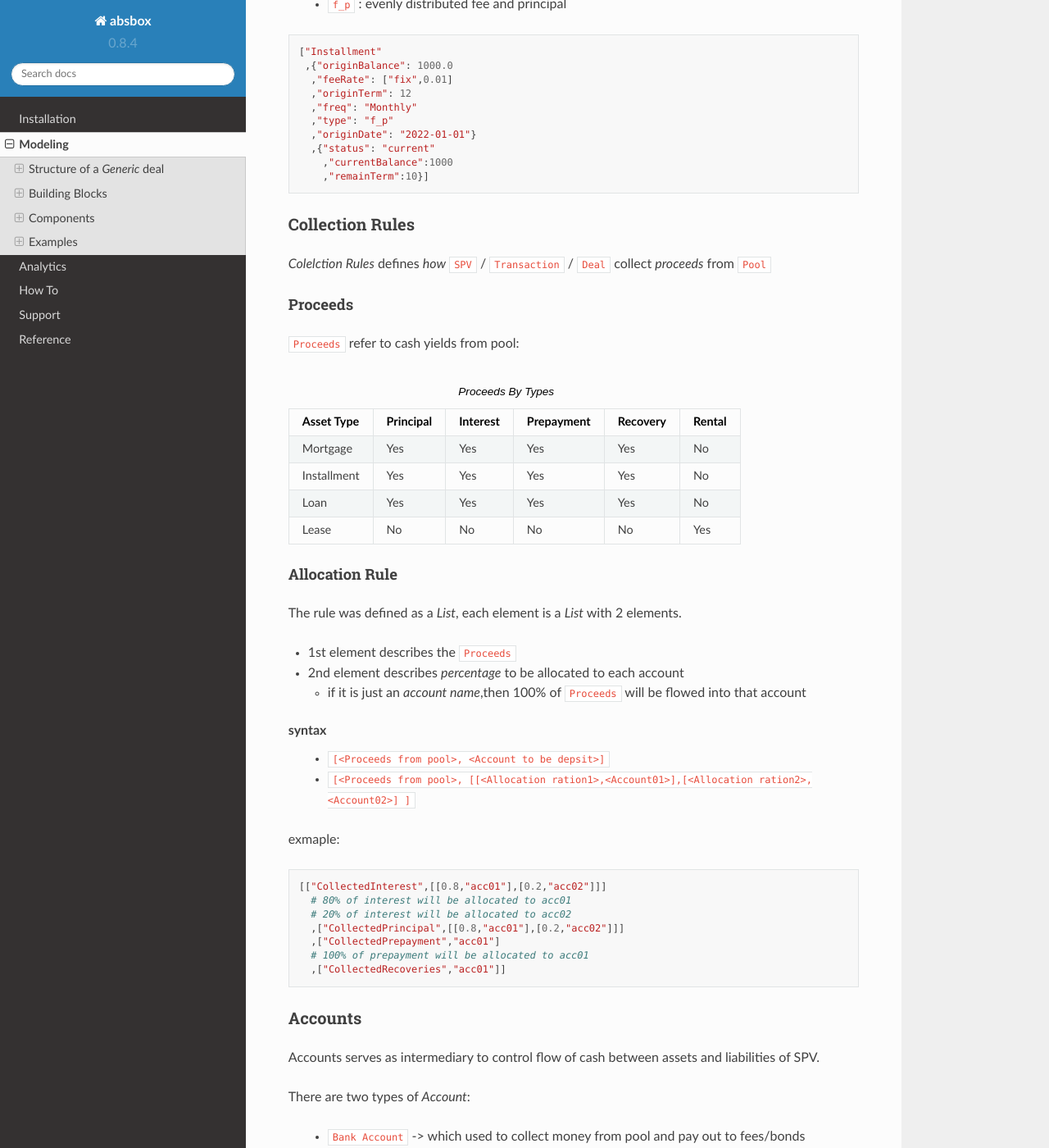
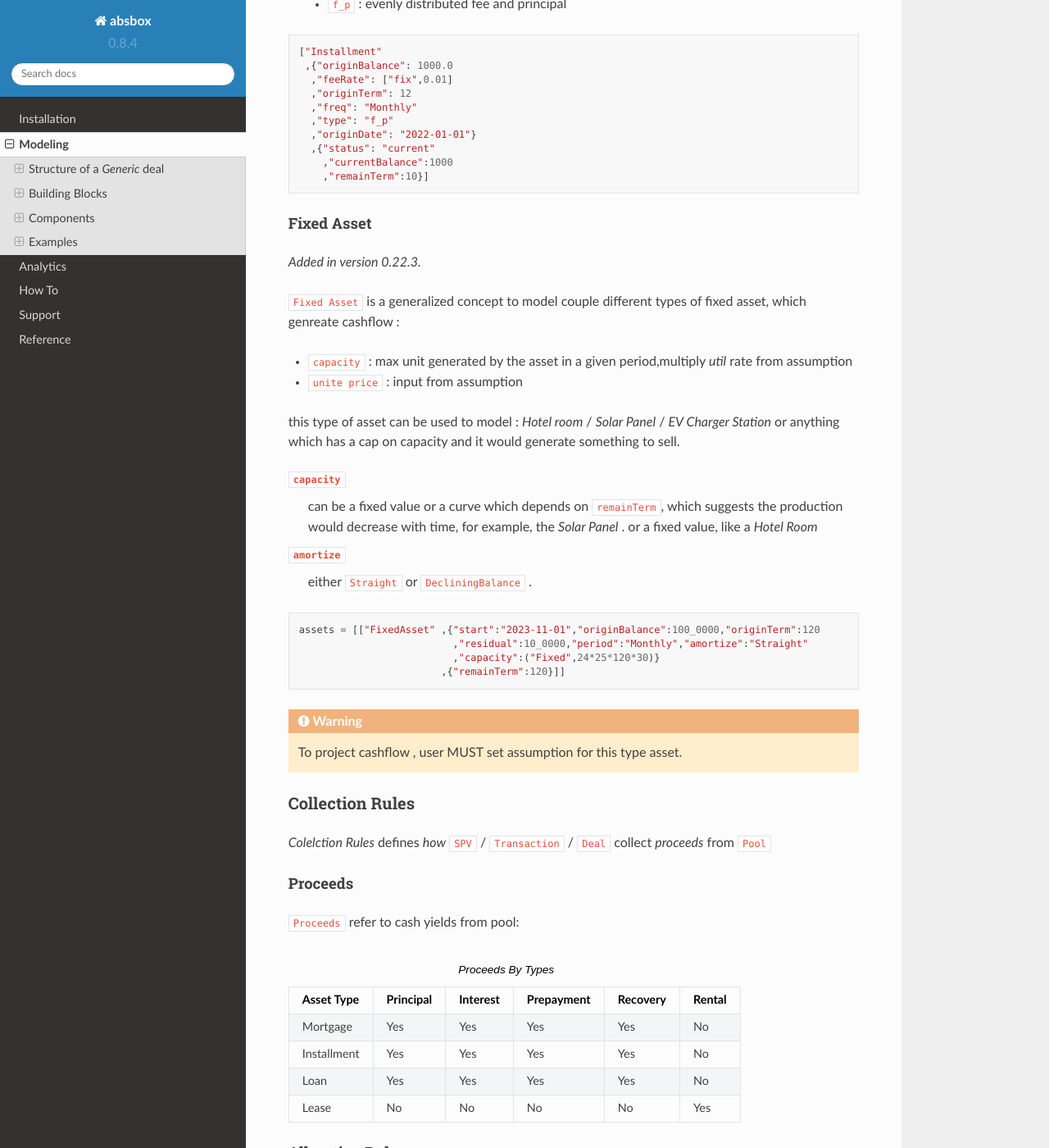
Before and after one commit to yellowbean/absbox-doc, a Sphinx documentation site: the page built from docs/source/modeling.rst, in a window 1280 px wide and 1400 px high, scrolled down 19466 px. Shown: the whole window at 82% size. Built offline with Sphinx 7.4.7 and the Read the Docs theme 2.0.0, drawn with Linux system fonts in a browser that asks for light colours; some of the changed text lies outside the part shown.

Commit message:
include fixed asset

```diff
--- a/docs/source/modeling.rst
+++ b/docs/source/modeling.rst
@@ -925,6 +925,36 @@ Installment
       ,"currentBalance":1000
       ,"remainTerm":10}]
 
+Fixed Asset
+^^^^^^^^^^^^^^^^^
+
+.. versionadded:: 0.22.3
+
+``Fixed Asset`` is a generalized concept to model couple different types of fixed asset, which genreate cashflow :
+
+* ``capacity`` : max unit generated by the asset in a given period,multiply `util` rate from assumption
+* ``unite price`` : input from assumption
+
+this type of asset can be used to model : `Hotel room` / `Solar Panel` / `EV Charger Station` or anything which has a cap on capacity and it would generate something to sell.
+
+``capacity``
+  can be a fixed value or a curve which depends on ``remainTerm``, which suggests the production would decrease with time, for example, the `Solar Panel` . or a fixed value, like a `Hotel Room`
+
+``amortize``
+  either ``Straight`` or ``DecliningBalance`` .
+
+.. code-block:: python
+
+  assets = [["FixedAsset" ,{"start":"2023-11-01","originBalance":100_0000,"originTerm":120
+                            ,"residual":10_0000,"period":"Monthly","amortize":"Straight"
+                            ,"capacity":("Fixed",24*25*120*30)}
+                          ,{"remainTerm":120}]]
+
+.. warning::
+
+  To project cashflow , user MUST set assumption for this type asset.
+
+
 Collection Rules
 -------------------
 
```
Also changed, not shown: docs/source/analytics.rst (+23 -0 lines).
